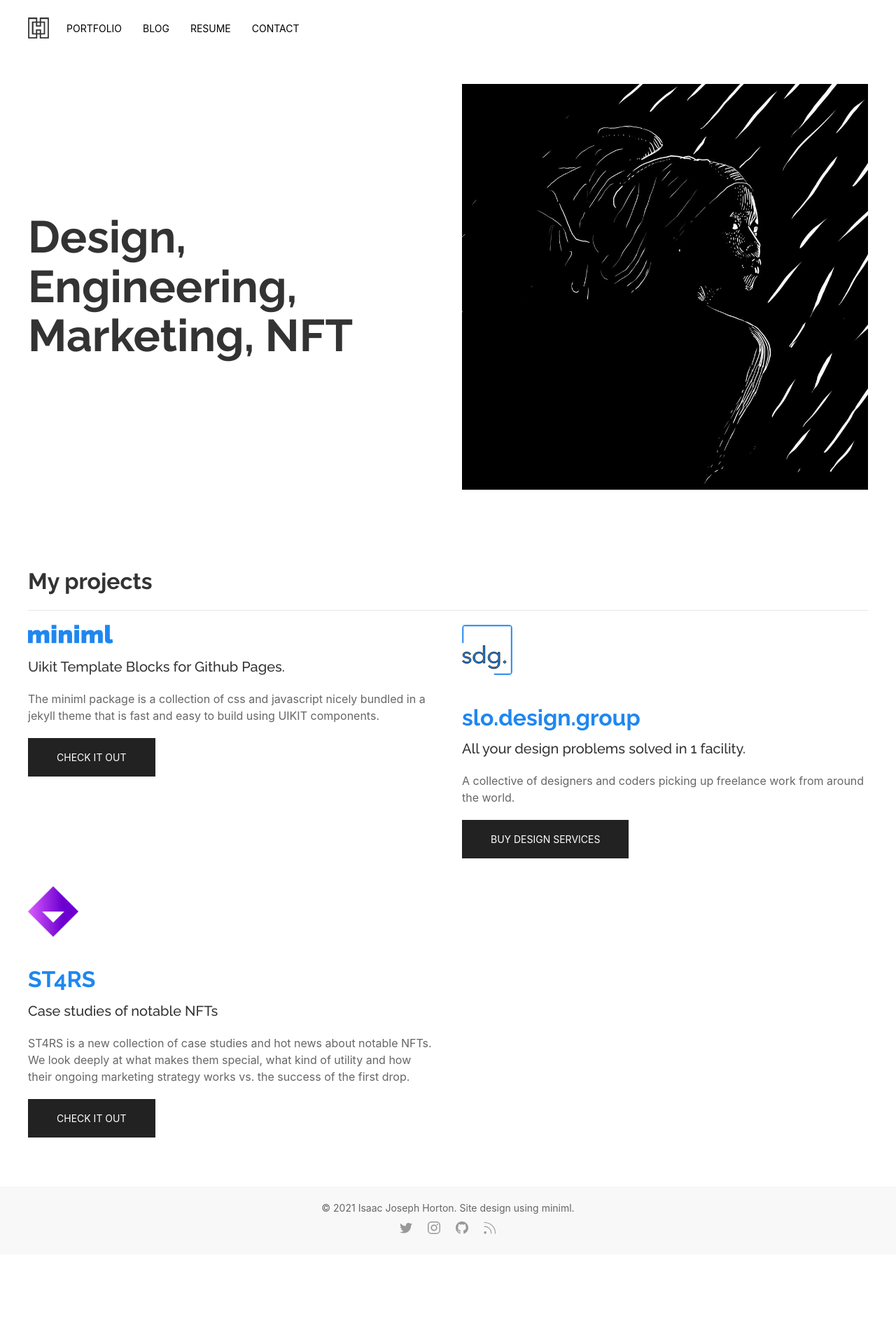
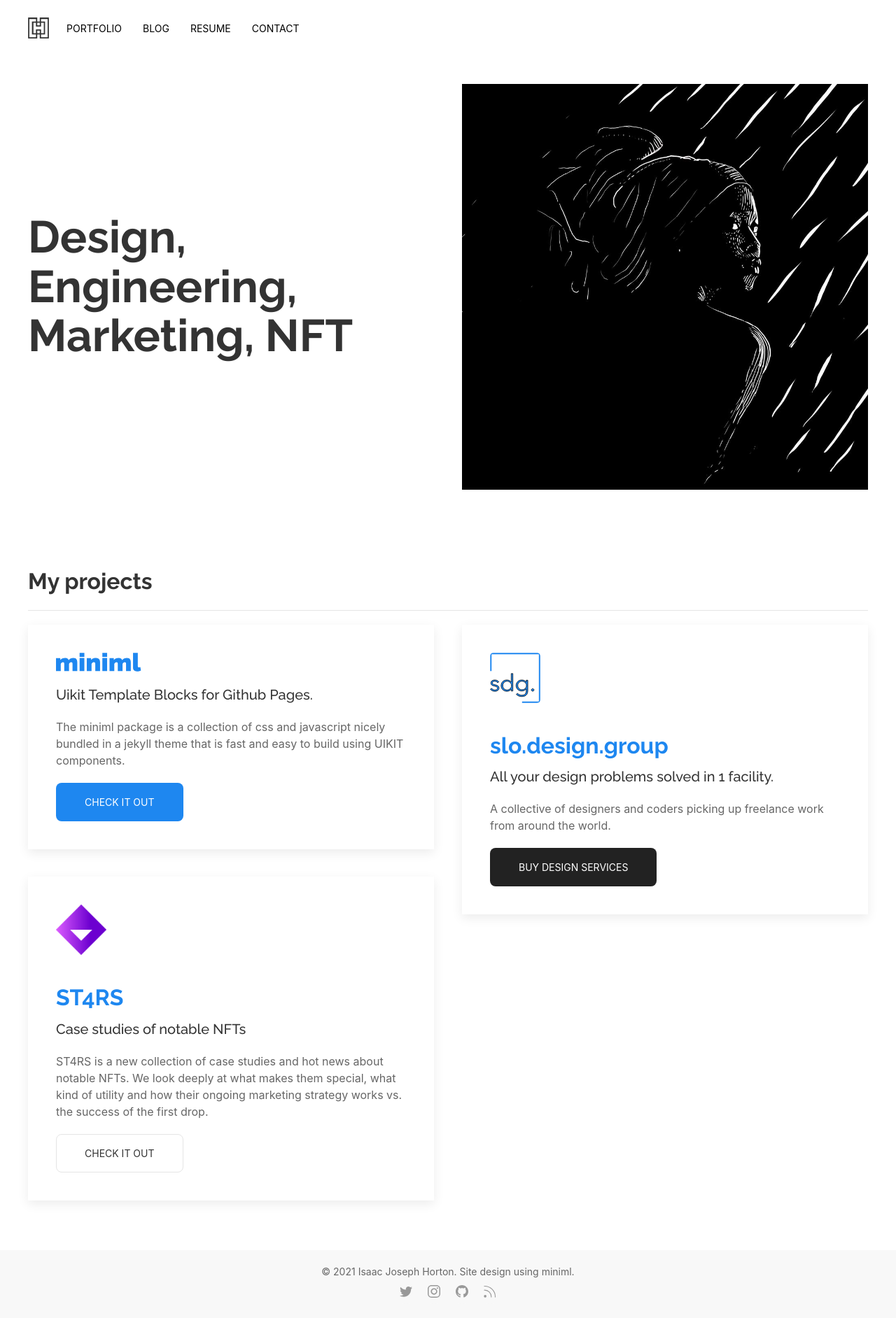
Before and after one commit to kre8t/kre8t.github.io, a Jekyll site: the page built from index.html, in a window 1280 px wide. Shown: the whole page at 70% size. Built offline with Jekyll 4.4.1, drawn with Linux system fonts in a browser that asks for light colours; before the commit the page ends 1793 px from its top, so only the background shows below that.

Commit message:
updated css

```diff
--- a/_includes/sections/currentprojects.html
+++ b/_includes/sections/currentprojects.html
@@ -2,18 +2,21 @@
     <div class="uk-container">
       <h2>My projects</h2>
       <hr>
-      <div uk-grid>
+      <div uk-grid="masonry: true">
         <div class="uk-width-1-2@m">
           <div class="uk-text-center uk-text-left@m">
+            <div class="uk-card uk-card-default uk-card-body">
               <a href="https://st4rlab.github.io/miniml/"><img src="{{"/assets/img/logo-miniml.svg" | relative_url}}" alt="miniml" width="122" height="36" uk-svg></a>
               <h4 class="uk-margin-small-top">Uikit Template Blocks for Github Pages.</h4>
               <p>The miniml package is a collection of css and javascript nicely bundled in a jekyll theme that is fast and easy to build using UIKIT components.
               </p>
-            <a class="uk-button uk-button-secondary uk-button-large" href="https://st4rlab.github.io/miniml/">Check it out</a>
+              <a class="uk-button uk-button-primary uk-button-large" href="https://st4rlab.github.io/miniml/">Check it out</a>
+            </div>
           </div>
         </div>
         <div class="uk-width-1-2@m">
           <div class="uk-text-center uk-text-left@m">
+            <div class="uk-card uk-card-default uk-card-body">
               <hr class="uk-hidden@m">
               <a href="https://slodesigngroup.com"><img src="{{"/assets/img/sdg-logo-SVG.svg" | relative_url}}" alt="Slo Design Group" class="uk-border-rounded" width="72" height="72" uk-svg></a>
               <h2 class="uk-margin-remove-bottom"><a href="https://slodesigngroup.com">slo.design.group</a></h2>
@@ -23,16 +26,19 @@
               <a class="uk-button uk-button-secondary uk-button-large" href="https://slodesigngroup.com">Buy Design Services</a>
             </div>
           </div>
+        </div>
         <div class="uk-width-1-2@m">
+          <div class="uk-card uk-card-default uk-card-body">
             <div class="uk-text-center uk-text-left@m">
               <a href="https://st4rs.org"><img src="{{"/assets/img/favicon-180.png" | relative_url}}" alt="ST4RS in NFT" class="uk-border-rounded" width="72" height="72" uk-svg></a>
               <h2 class="uk-margin-remove-bottom"><a href="https://st4rs.org">ST4RS</a></h2>
               <h4 class="uk-margin-small-top">Case studies of notable NFTs</h4>
               <p>ST4RS is a new collection of case studies and hot news about notable NFTs. We look deeply at what makes them special, what kind of utility and how their ongoing marketing strategy works vs. the success of the first drop.
               </p>
-            <a class="uk-button uk-button-secondary uk-button-large" href="https://st4rs.org">Check it out</a>
+              <a class="uk-button uk-button-default uk-button-large" href="https://st4rs.org">Check it out</a>
             </div>
           </div>
         </div>
       </div>
     </div>
+  </div>
--- a/assets/css/custom.css
+++ b/assets/css/custom.css
@@ -25,3 +25,6 @@
 	font-family: 'Raleway', sans-serif;
 	font-weight:500;
 }
+.uk-button {
+	border-radius:8px;
+}
```
Lines whose indentation alone changed are shown as unchanged.
